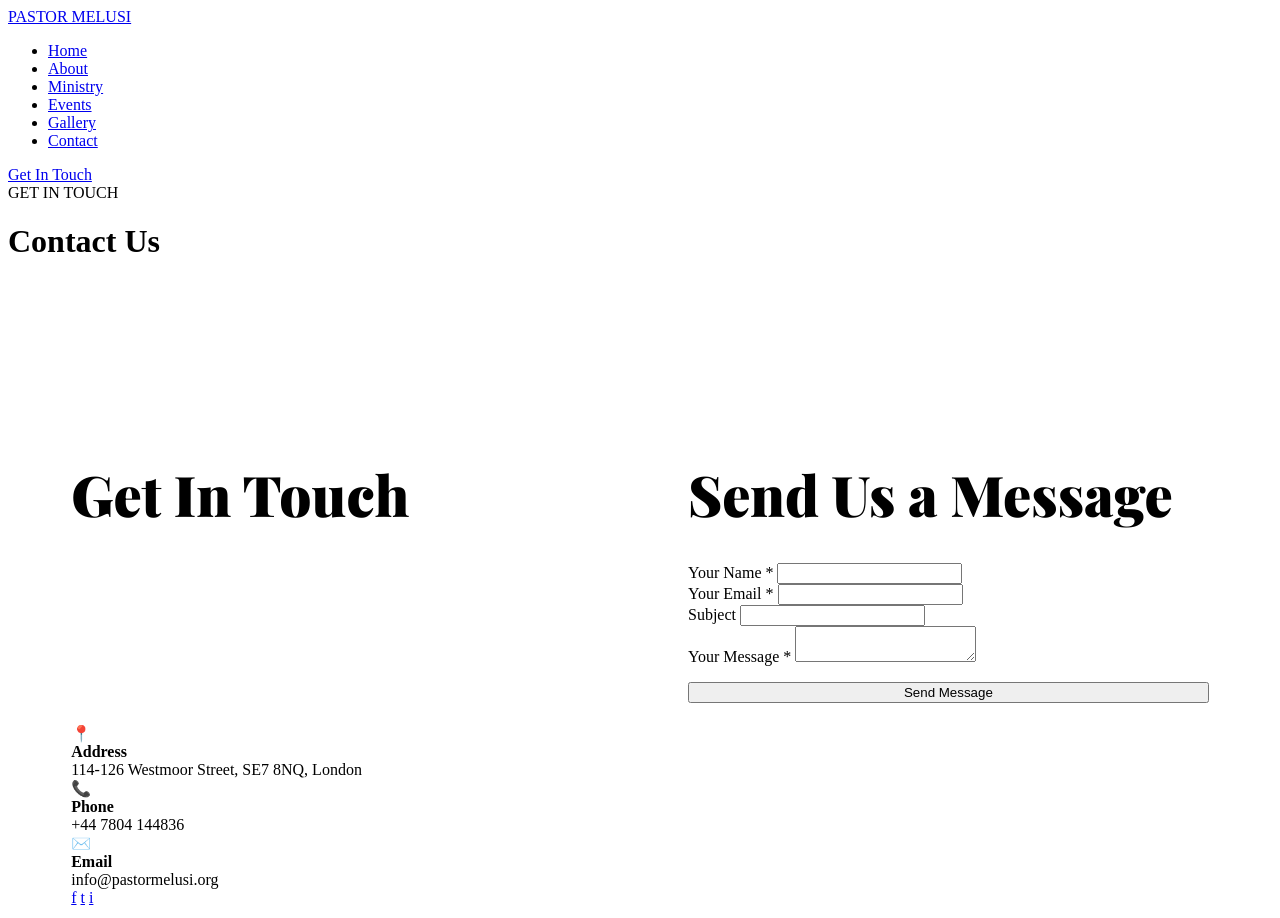
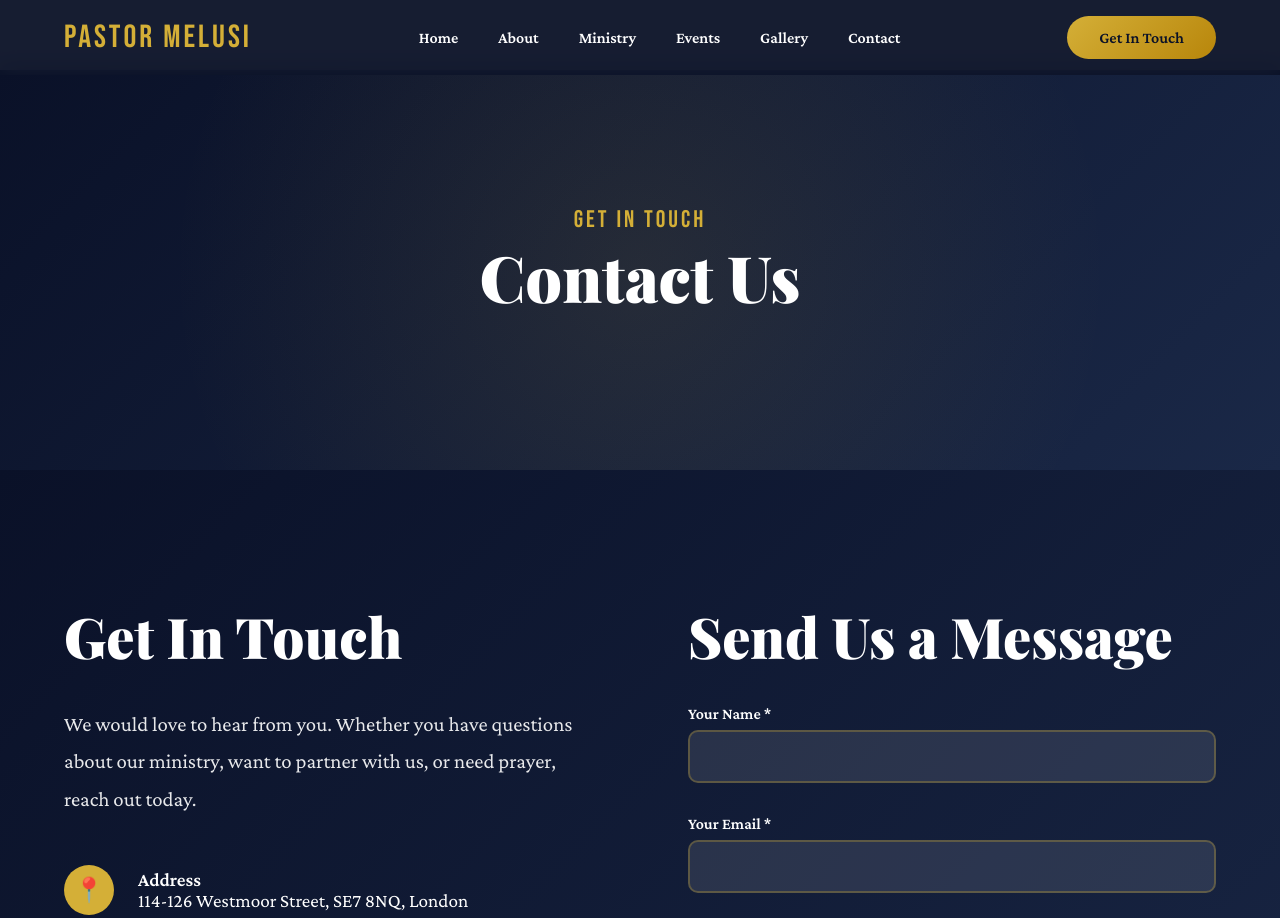
Before and after one commit to Abzntfound/pastor-melusi.org, a plain HTML site: page contact-us/index.html in a window 1280 px wide. Shown: the top 918 px of the page. Drawn offline with nearby package versions, Linux system fonts and the light colour scheme; files that its build step writes are made by us from their sources; the site is published under a folder, as on GitHub Pages, so addresses that start at the root find nothing; files whose address does not match are found by name.

Commit message:
Update index.html

```diff
--- a/contact-us/index.html
+++ b/contact-us/index.html
@@ -9,7 +9,7 @@
     <link rel="preconnect" href="https://fonts.gstatic.com" crossorigin>
     <link href="https://fonts.googleapis.com/css2?family=Playfair+Display:wght@400;600;700;900&family=Crimson+Pro:wght@300;400;600&family=Bebas+Neue&display=swap" rel="stylesheet">
 
-    <link rel="stylesheet" href="/pastormelusi.org/styles.css">
+    <link rel="stylesheet" href="styles.css">
 </head>
 <body>
     <nav id="navbar">
```
